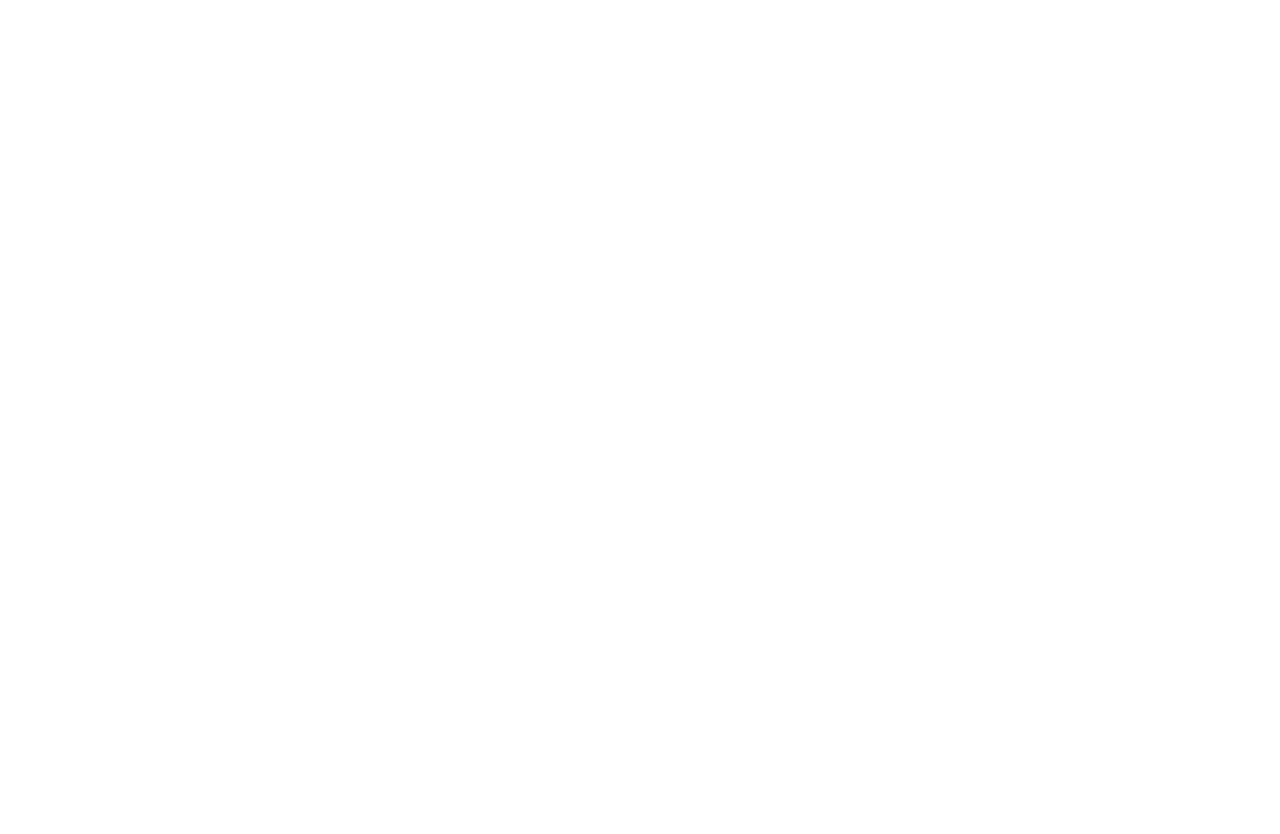
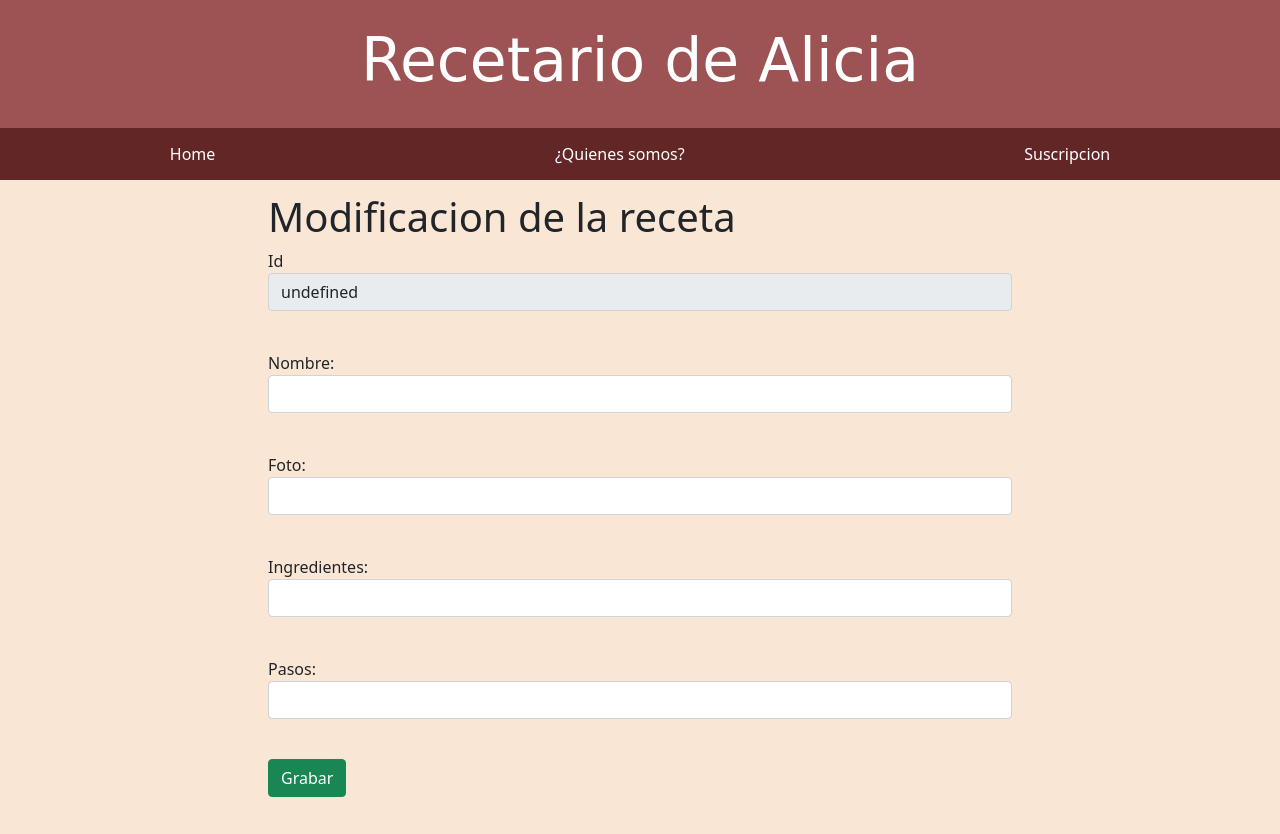
Before and after one commit to julietamponti/TPCodoACodo-BACK, a plain HTML site: page web/receta_update.html in a window 1280 px wide. Before the commit the page ends 800 px from the top, so only its background shows below. Drawn offline with nearby package versions, Linux system fonts and the light colour scheme.

Commit message:
funcionalidad ok no toques julieta

```diff
--- a/web/css/index.css
+++ b/web/css/index.css
@@ -88,10 +88,11 @@ a:hover {
     color: #632626;
     font-family: Verdana;
 }
+
 #altaReceta {
     font-size: 28px;
     color: #632626;
-    font-family: Verdana;
+    font-family: 'Amatic SC', cursive;
     text-align: center;
 }
 .h2index {
--- a/web/js/receta_main.js
+++ b/web/js/receta_main.js
@@ -27,7 +27,7 @@ if (document.getElementById("app")) {
                     })
             },
             eliminar(id) {
-                const url = 'http://127.0.0.1:5000/recetas/' + id;
+                const url = 'http://127.0.0.1:5000/receta/' + id;
 
                 var options = {
                     method: 'DELETE',
--- /dev/null
+++ b/web/js/update.js
@@ -0,0 +1,46 @@
+var args = location.search.split('&');
+// lee los argumentos pasados a este formulario
+var parts = []
+for (let i = 0; i < args.length; ++i) {
+    parts[i] = args[i].split('=');
+}
+console.log(args)
+var re = /%20/gi;
+document.getElementById("id").value = parts[0][1];
+document.getElementById("nombre").value = parts[1][1].replace(re," ");
+document.getElementById("foto").value = parts[2][1].replace(re," ");
+document.getElementById("ingredientes").value = parts[3][1];
+document.getElementById("pasos").value = parts[4][1];
+
+function modificar() {
+    let id = document.getElementById("id").value;
+    let nom = document.getElementById("nombre").value;
+    let foto= document.getElementById("foto").value;
+    let ing = document.getElementById("ingredientes").value;
+    let pasos = document.getElementById("pasos").value;
+
+    let receta = {
+        nombre: nom,
+        foto: foto,
+        ingredientes: ing,
+        pasos: pasos
+    }
+    let url = `http://127.0.0.1:5000/receta/${id}`;
+    var options = {
+        body: JSON.stringify(receta),
+        method: 'PUT',
+        headers: { 'Content-Type': 'application/json' },
+        redirect: 'follow'
+    }
+    fetch(url, options)
+        .then(function () {
+            console.log("modificado")
+            alert("Registro modificado")
+            // Handle response we get from the API
+        })
+        .catch(err => {
+            //this.errored = true
+            console.error(err);
+            alert("Error al Modificar")
+        })
+}
--- a/web/receta_update.html
+++ b/web/receta_update.html
@@ -0,0 +1,56 @@
+<!DOCTYPE html>
+<html lang="es">
+<head>
+    <meta charset="UTF-8">
+    <meta http-equiv="X-UA-Compatible" content="IE=edge">
+    <meta name="viewport" content="width=device-width, initial-scale=1.0">
+    <link href="https://cdn.jsdelivr.net/npm/bootstrap@5.1.3/dist/css/bootstrap.min.css" rel="stylesheet"         integrity="sha384-1BmE4kWBq78iYhFldvKuhfTAU6auU8tT94WrHftjDbrCEXSU1oBoqyl2QvZ6jIW3" crossorigin="anonymous">
+    <script src="https://cdn.jsdelivr.net/npm/bootstrap@5.1.3/dist/js/bootstrap.bundle.min.js" integrity="sha384-ka7Sk0Gln4gmtz2MlQnikT1wXgYsOg+OMhuP+IlRH9sENBO0LRn5q+8nbTov4+1p" crossorigin="anonymous"></script>
+    <script src="https://cdn.jsdelivr.net/npm/vue@2/dist/vue.js"></script>
+    <title>Recetario de Alicia</title>
+    <link rel="stylesheet" href="./css/index.css">
+</head>
+<body>
+    <header>
+        <br>
+        <h1 class="titulo_ppal">Recetario de Alicia</h1>
+        <br>
+    </header>
+    <nav>
+        <a class="ref_nav" href="index.html">Home</a>
+        <a class="ref_nav" href="acercaDe.html">¿Quienes somos?</a>
+        <a class="ref_nav" href="suscripcion.html">Suscripcion</a>
+    </nav>
+    <main style="margin: 1% 20%;">
+        <div class="container">
+            <h1>Modificacion de la receta</h1>
+            <form >
+                <div class="mb-3">
+                    <label for="id">Id</label>
+                            <input type="text" class="form-control" name="id" id="id" disabled><br>
+                </div>
+                <div class="mb-3">
+                    <label for="nombre">Nombre:</label>
+                    <input type="text" class="form-control" name="nombre" id="nombre"><br>
+                </div>
+                <div class="mb-3">
+                    <label for="foto">Foto:</label>
+                    <input type="text" class="form-control" name="foto" id="foto"><br>
+                </div>
+                <div class="mb-3">
+                    <label for="ingredientes">Ingredientes:</label>
+                    <input type="text" class="form-control" name="ingredientes" id="ingredientes"><br>
+                </div>
+                <div class="mb-3">
+                    <label for="pasos">Pasos:</label>
+                    <input type="text" class="form-control" name="pasos" id="pasos"><br>
+                </div>
+
+                <button type="button" class="btn btn-success" onclick="modificar()">Grabar </button>
+            </form>
+            <br>
+        </div>
+    </main>
+    <script src="./js/update.js"></script>
+</body>
+</html>
```
Also changed, not shown: web/receta.html (+5 -1 lines), web/receta_create.html (+4 -2 lines), 1 other file.
